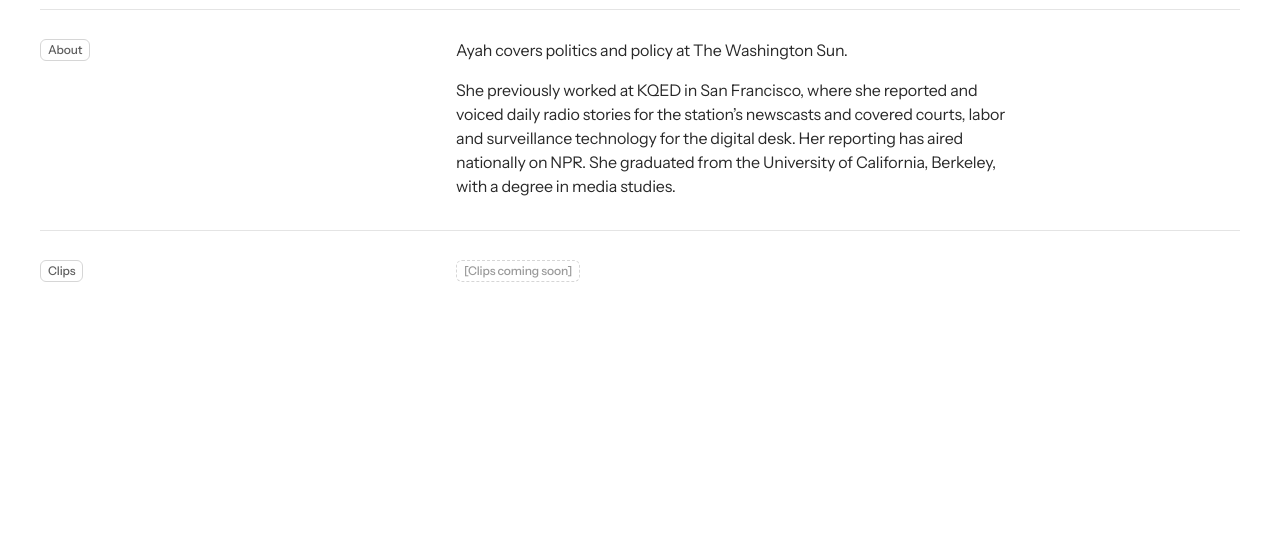
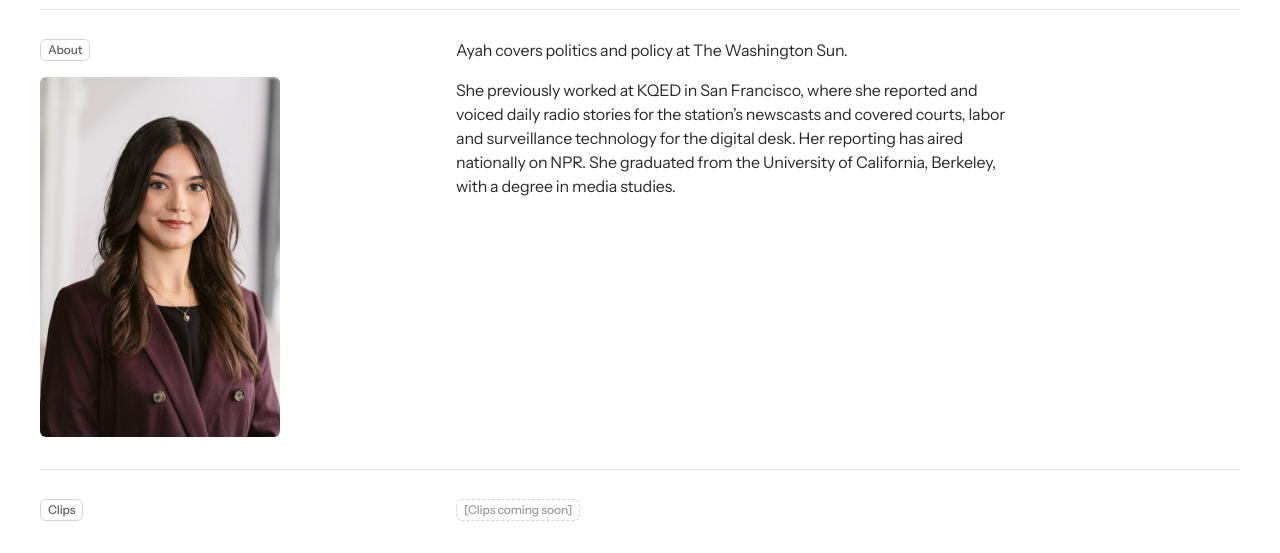
Before and after one commit to ayahaliahmad/aji-site-ayah, a plain HTML site: page index.html in a window 1280 px wide. Shown: the part 374-927 px from the top of the page. Before the commit the page ends 800 px from the top, so only its background shows below. Drawn offline with Linux system fonts and the light colour scheme.

Commit message:
Add headshot next to About section
Co-Authored-By: Claude Opus 5.5 <noreply@anthropic.com>
Claude-Session: https://claude.ai/code/session_01XmpCjGqTmkKcdYVKLhDyCg

```diff
--- a/index.html
+++ b/index.html
@@ -96,6 +96,16 @@
     .row h2 { margin: 0; font-size: inherit; font-weight: inherit; }
     .row .body { max-width: 560px; }
     .about p { font-size: 16px; color: var(--text); }
+    .about .side { display: flex; flex-direction: column; align-items: flex-start; gap: 16px; }
+    .headshot {
+      display: block;
+      width: 100%;
+      max-width: 240px;
+      height: auto;
+      aspect-ratio: 2 / 3;
+      object-fit: cover;
+      border-radius: 6px;
+    }
 
     /* Clips list (ready for stories) */
     .clips { list-style: none; margin: 0; padding: 0; max-width: none; }
@@ -139,6 +149,7 @@
       .bigname { padding-top: 32px; font-size: 17vw; }
       .row { grid-template-columns: 1fr; gap: 14px; }
       .row:first-of-type { margin-top: 36px; }
+      .headshot { max-width: 200px; }
       .clip .headline { font-size: 24px; }
     }
   </style>
@@ -155,7 +166,10 @@
 
   <main>
     <section id="about" class="row about">
-      <h2><span class="tag">About</span></h2>
+      <div class="side">
+        <h2><span class="tag">About</span></h2>
+        <img class="headshot" src="images/headshot.jpg" alt="Ayah Ali-Ahmad" width="600" height="900">
+      </div>
       <div class="body">
         <p>Ayah covers politics and policy at The Washington Sun.</p>
         <p>She previously worked at KQED in San Francisco, where she reported and voiced daily radio stories for the station’s newscasts and covered courts, labor and surveillance technology for the digital desk. Her reporting has aired nationally on NPR. She graduated from the University of California, Berkeley, with a degree in media studies.</p>
```
Also changed, not shown: images/headshot.jpg (added), 1 other file.
